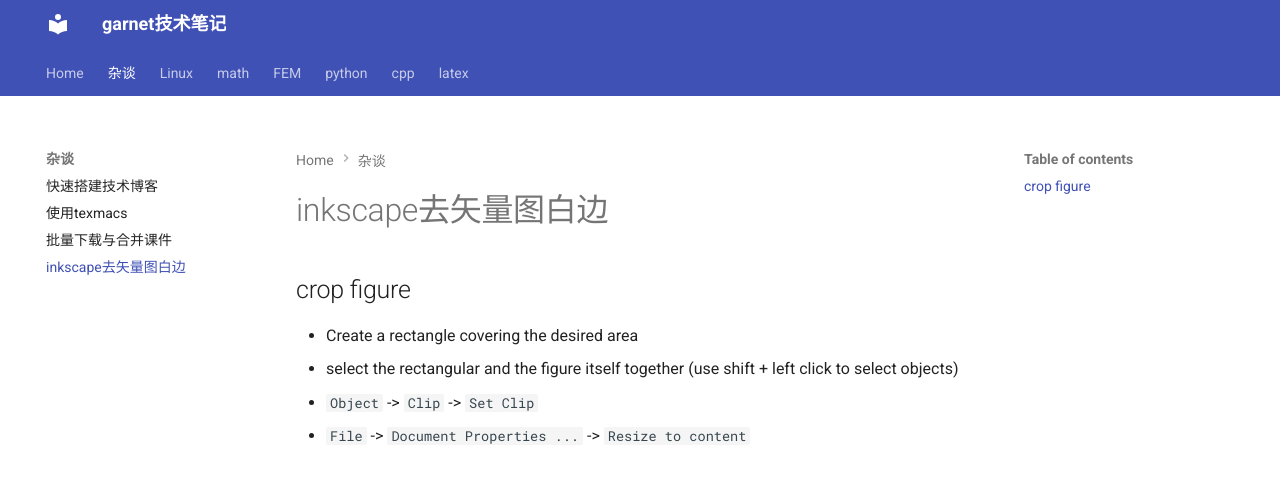
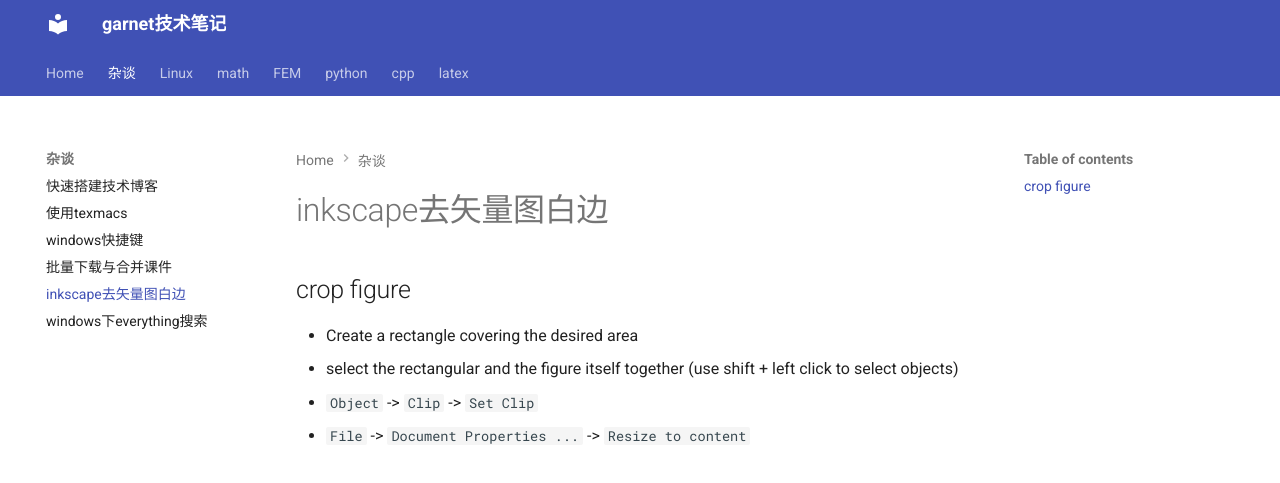
Before and after one commit to ymma98/technotes, an MkDocs documentation site: the page built from docs/杂谈/inkscape去矢量图白边.md, in a window 1280 px wide. Shown: the top 483 px of the page. Built offline with MkDocs 1.6.1 and Material for MkDocs 9.7.7, drawn with Linux system fonts in a browser that asks for light colours.

Commit message:
Update mkdocs.yml

```diff
--- a/mkdocs.yml
+++ b/mkdocs.yml
@@ -4,8 +4,10 @@ nav:
   - 杂谈:
       - 快速搭建技术博客: 杂谈/快速搭建技术博客.md
       - 使用texmacs: 杂谈/使用texmacs.md
+      - windows快捷键: 杂谈/windows_快捷键.md
       - 批量下载与合并课件: 杂谈/批量下载与合并课件.md
       - inkscape去矢量图白边: 杂谈/inkscape去矢量图白边.md
+      - windows下everything搜索: 杂谈/windows_everything的使用.md
   - Linux:
       - terminal_快捷键以及配置: Linux/terminal_快捷键以及配置.md
       - vim_使用nvim: Linux/vim_使用nvim.md
```
